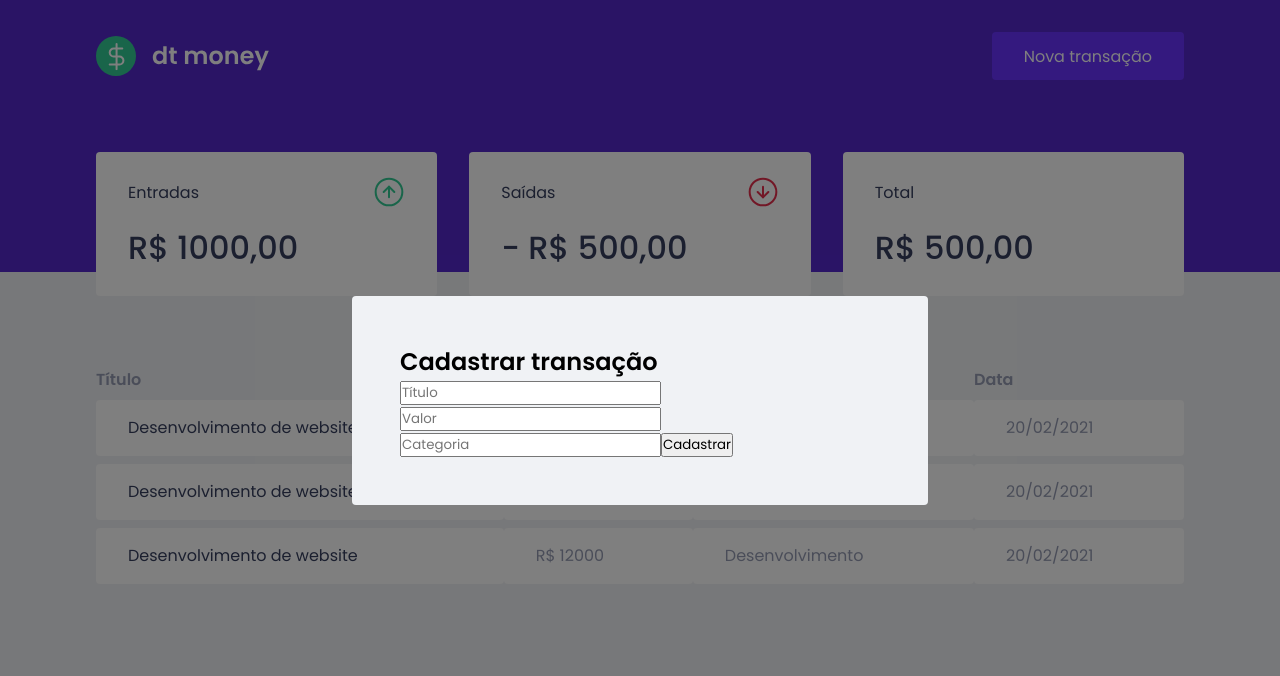
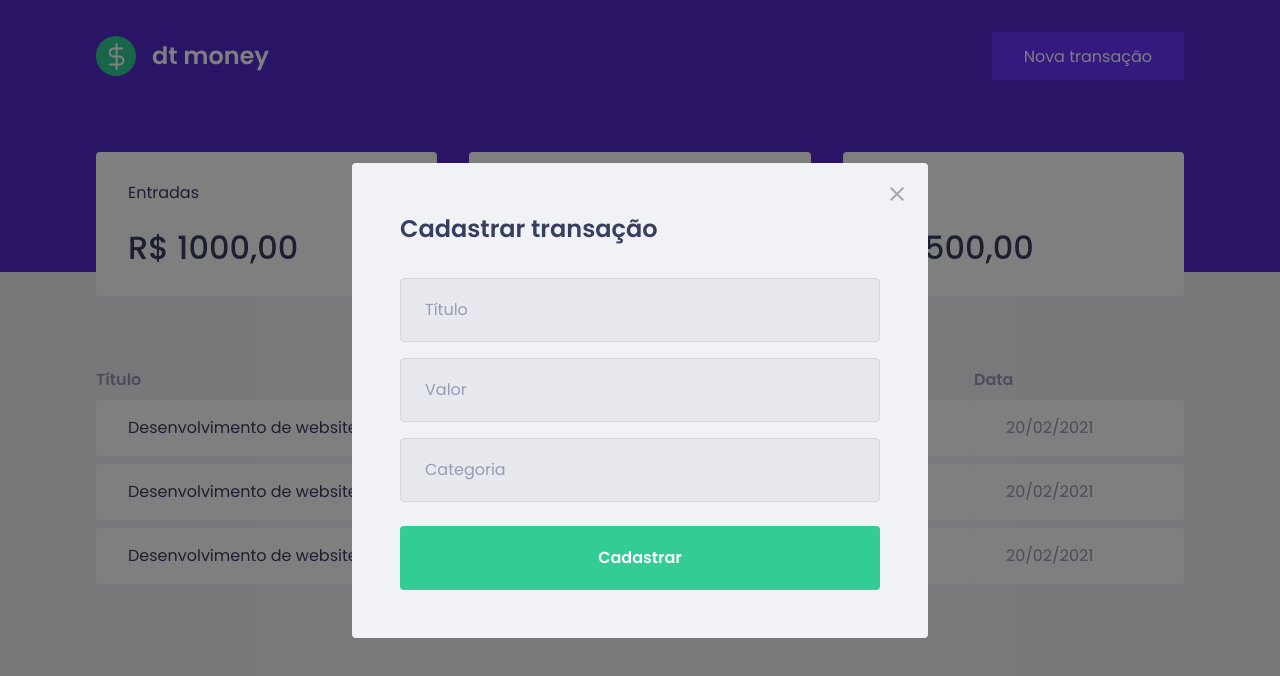
Before and after one commit to viniciusbls9/manager-balance, a React (Create React App) app: page / in a window 1280 px wide. Both pictures are taken after a click on the button "Nova transação". Shown: the top 676 px of the page. Built offline with nearby package versions, Linux system fonts and the light colour scheme; no server answers; what miragejs would draw is missing.

Commit message:
feat: modal styles

```diff
--- a/src/components/NewTransactionModal/index.tsx
+++ b/src/components/NewTransactionModal/index.tsx
@@ -1,4 +1,5 @@
 import Modal from "react-modal";
+import closeImg from "../../assets/close.svg";
 import * as Styled from "./styles";
 
 interface NewTransactionModalProps {
@@ -17,14 +18,21 @@
       overlayClassName="react-modal-overlay"
       className="react-modal-content"
     >
+      <button
+        type="button"
+        onClick={onRequestClose}
+        className="react-modal-close"
+      >
+        <img src={closeImg} alt="Fechar modal" />
+      </button>
       <Styled.Container>
-        <h2>Cadastrar transação</h2>
+        <Styled.ModalTitle>Cadastrar transação</Styled.ModalTitle>
 
-        <input placeholder="Título" />
+        <Styled.ModalInput placeholder="Título" />
 
-        <input placeholder="Valor" type="number" />
+        <Styled.ModalInput placeholder="Valor" type="number" />
 
-        <input placeholder="Categoria" type="number" />
+        <Styled.ModalInput placeholder="Categoria" type="number" />
 
         <button type="submit">Cadastrar</button>
       </Styled.Container>
--- a/src/components/NewTransactionModal/styles.ts
+++ b/src/components/NewTransactionModal/styles.ts
@@ -1,3 +1,50 @@
 import styled from 'styled-components'
 
-export const Container = styled.form``;
+export const Container = styled.form`
+  button[type="submit"] {
+    width: 100%;
+    padding: 0 1.5rem;
+    height: 4rem;
+    background: var(--green);
+    color: var(--shape);
+    border-radius: 0.25rem;
+    border: 0;
+    font-size: 1rem;
+    margin-top: 1.5rem;
+    transition: filter 0.2s;
+    font-weight: 600;
+
+    &:hover {
+      filter: brightness(0.9);
+    }
+  }
+`;
+
+export const ModalTitle = styled.h2`
+  color: var(--text-title);
+  font-size: 1.5rem;
+  margin-bottom: 2rem;
+`;
+
+export const ModalInput = styled.input`
+  width: 100%;
+  padding: 0 1.5rem;
+  height: 4rem;
+  border-radius: 0.25rem;
+
+  border: 1px solid #d7d7d7;
+  background: #e7e9ee;
+
+  font-weight: 400;
+  font-size: 1rem;
+
+  &::placeholder {
+    color: var(--text-body);
+  }
+
+  & + input {
+    margin-top: 1rem;
+  }
+
+
+`;
--- a/src/styles/global.ts
+++ b/src/styles/global.ts
@@ -78,4 +78,17 @@
   position: relative;
   border-radius: 0.25rem;
 }
+
+.react-modal-close {
+  position: absolute;
+  right: 1.5rem;
+  top: 1.5rem;
+  border: 0;
+  background: transparent;
+  transition: filter 0.2s;
+
+  &:hover {
+    filter: brightness(0.9);
+  }
+}
 `
```
